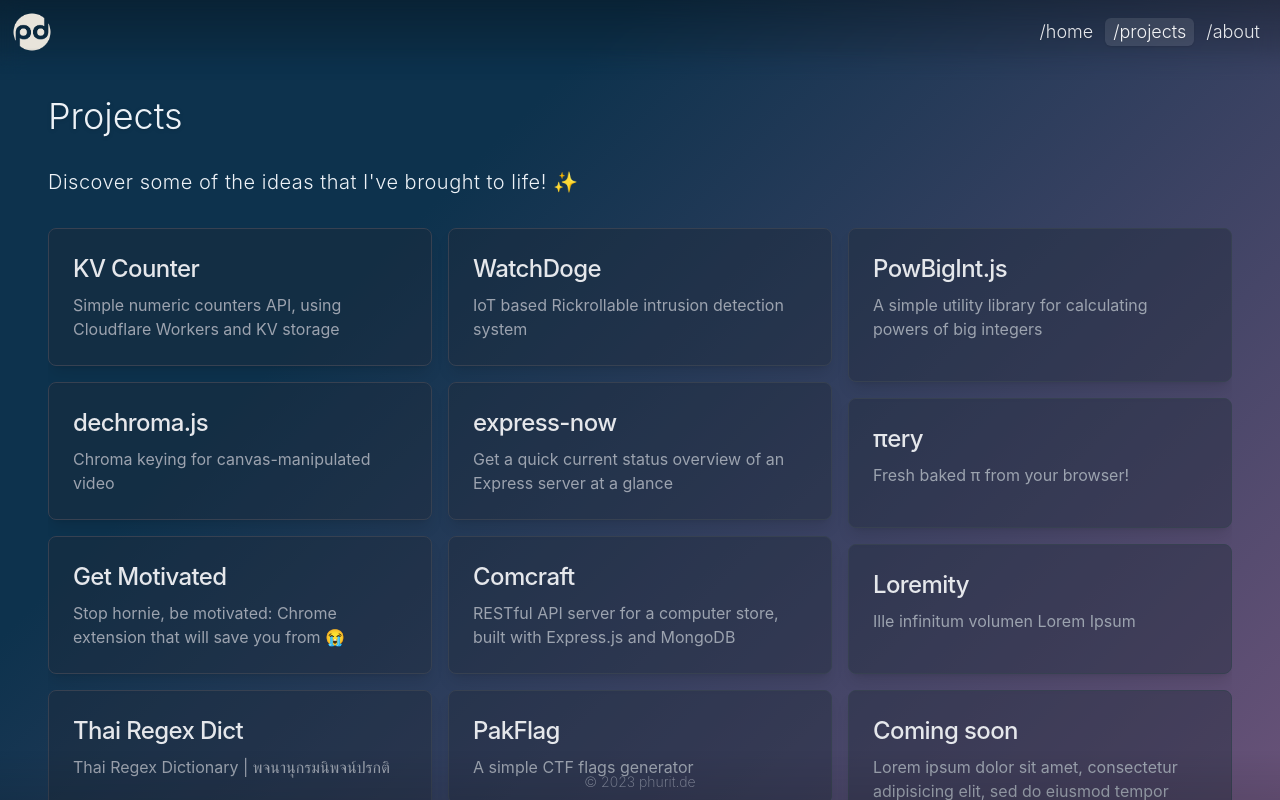
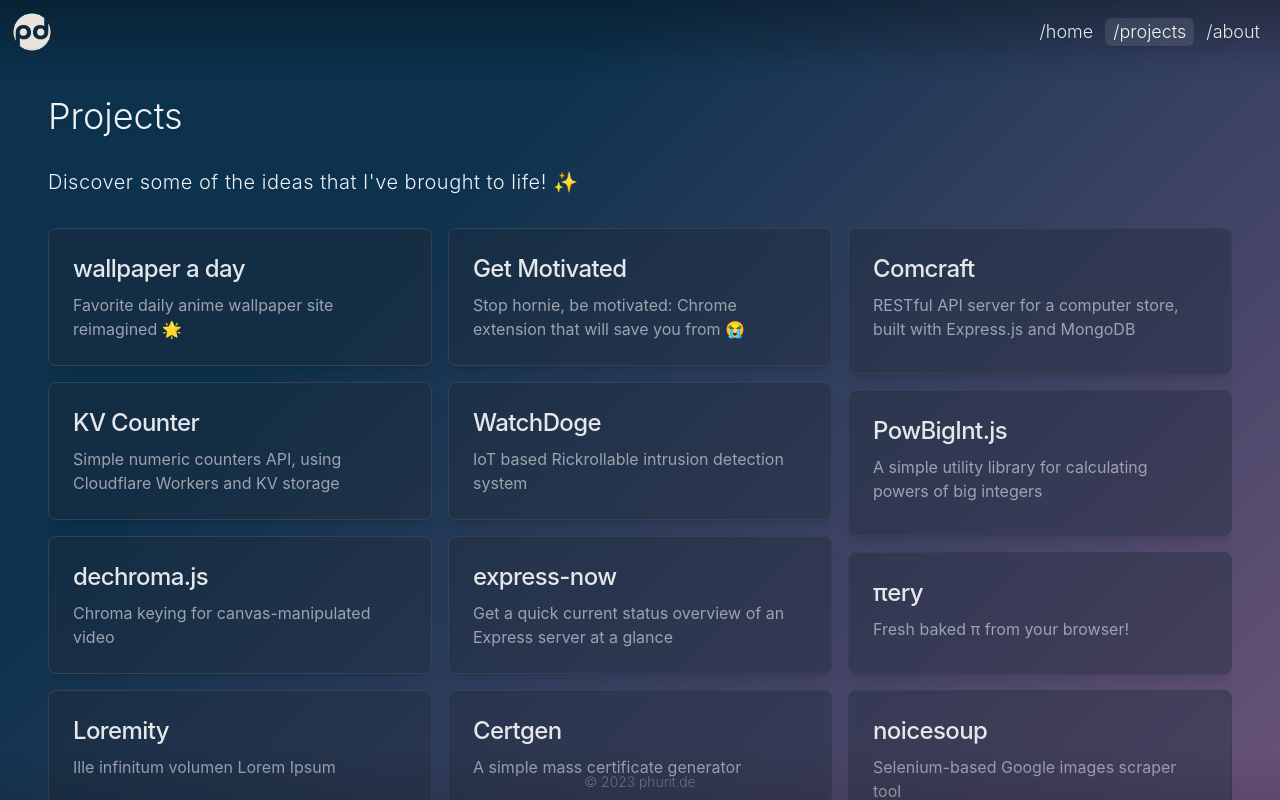
Before and after one commit to richeyphu/phurit-portfolio, a SvelteKit app: page /projects in a window 1280 px wide. Shown: the top 800 px of the page. Built offline with nearby package versions, Linux system fonts and the light colour scheme.

Commit message:
Add a new project

```diff
--- a/src/routes/projects/projects.ts
+++ b/src/routes/projects/projects.ts
@@ -7,7 +7,8 @@
 export const projects: Project[] = [
 	{
 		title: 'Coming soon',
-		description: 'Lorem ipsum dolor sit amet, consectetur adipisicing elit, sed do eiusmod tempor incididunt ut labore et dolore magna aliqua.',
+		description:
+			'Lorem ipsum dolor sit amet, consectetur adipisicing elit, sed do eiusmod tempor incididunt ut labore et dolore magna aliqua.',
 		link: 'https://youtu.be/dQw4w9WgXcQ'
 	},
 	{
@@ -84,5 +85,10 @@
 		title: 'KV Counter',
 		description: 'Simple numeric counters API, using Cloudflare Workers and KV storage',
 		link: 'https://github.com/richeyphu/kv-counter'
+	},
+	{
+		title: 'wallpaper a day',
+		description: 'Favorite daily anime wallpaper site reimagined 🌟',
+		link: 'https://github.com/richeyphu/wallpaper-a-day'
 	}
 ];
```
